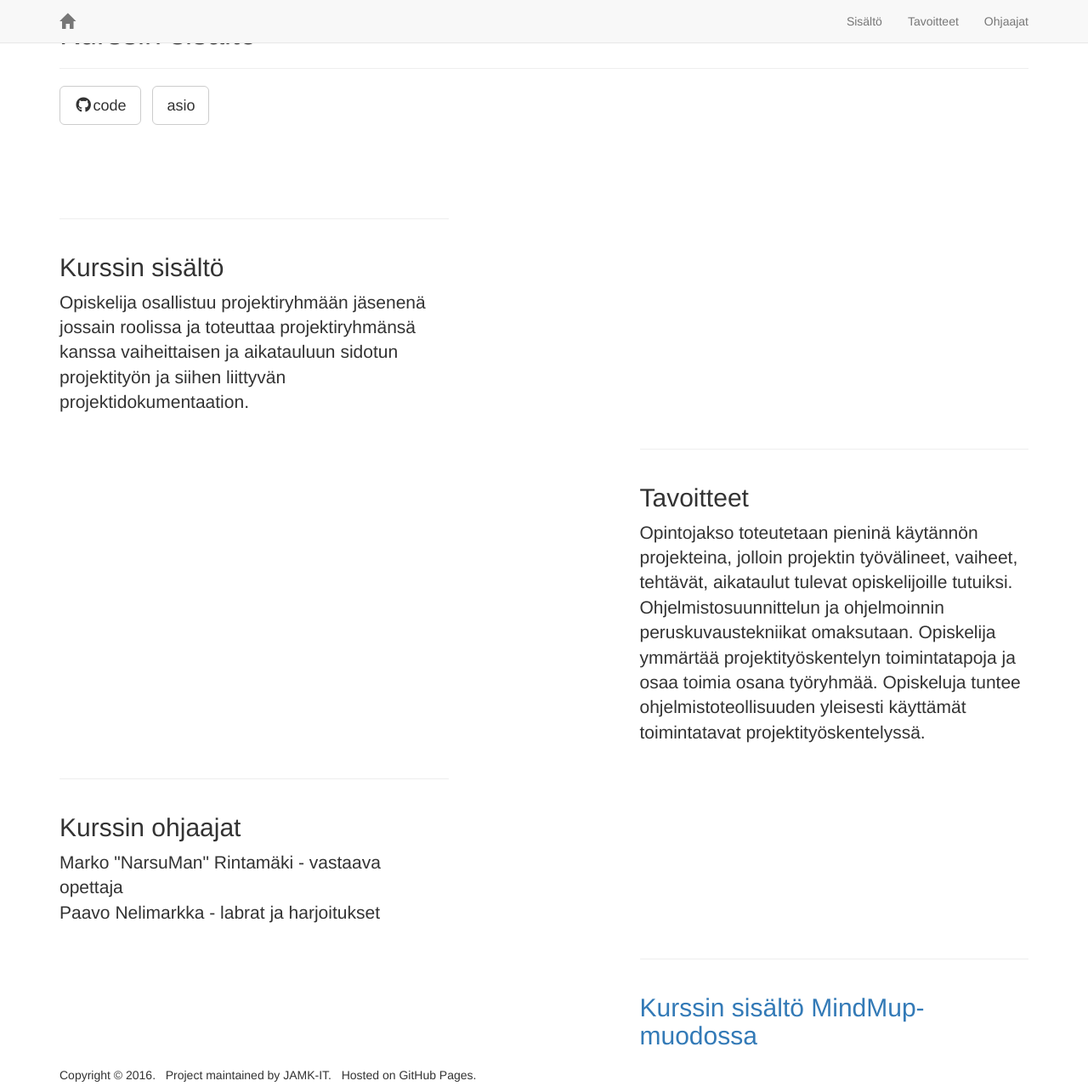
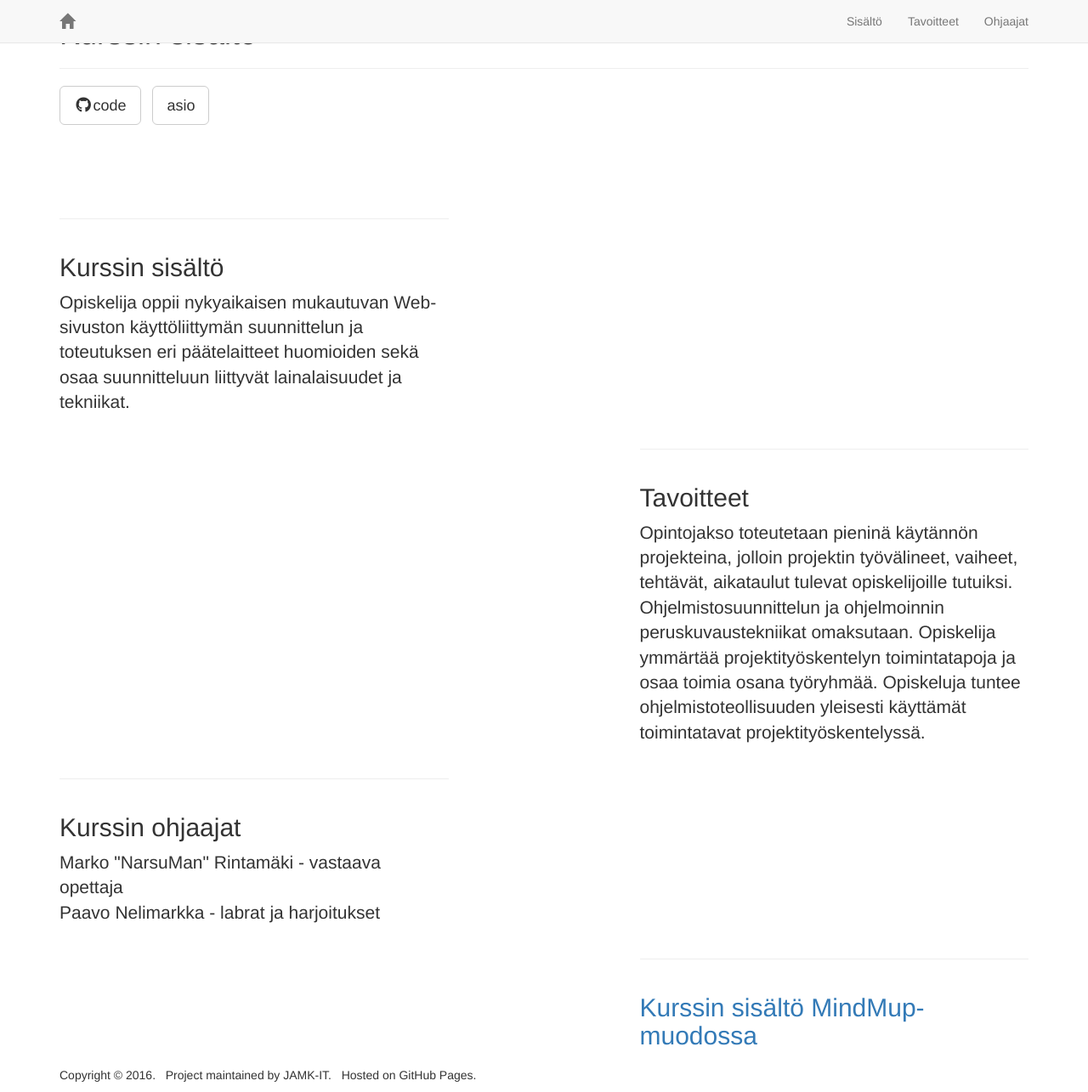
Before and after one commit to JAMK-IT/TTMS0400-web-visualisointi, a Jekyll site: the page built from _posts/2016-01-01-course1.md, in a window 1280 px wide and 1285 px high. Shown: the whole window at 85% size. Built offline with Jekyll 4.4.1, drawn with Linux system fonts in a browser that asks for light colours; nearby versions of some CDN libraries; library files that are not in the unit come from our copies.

Commit message:
Update 2016-01-01-course1.md

```diff
--- a/_posts/2016-01-01-course1.md
+++ b/_posts/2016-01-01-course1.md
@@ -6,4 +6,4 @@ category: Services
 title: Kurssin sisältö
 description: |
 ---
-  Opiskelija osallistuu projektiryhmään jäsenenä jossain roolissa ja toteuttaa projektiryhmänsä kanssa vaiheittaisen ja aikatauluun sidotun projektityön ja siihen liittyvän projektidokumentaation.
+Opiskelija oppii nykyaikaisen mukautuvan Web-sivuston käyttöliittymän suunnittelun ja toteutuksen eri päätelaitteet huomioiden sekä osaa suunnitteluun liittyvät lainalaisuudet ja tekniikat.
```
